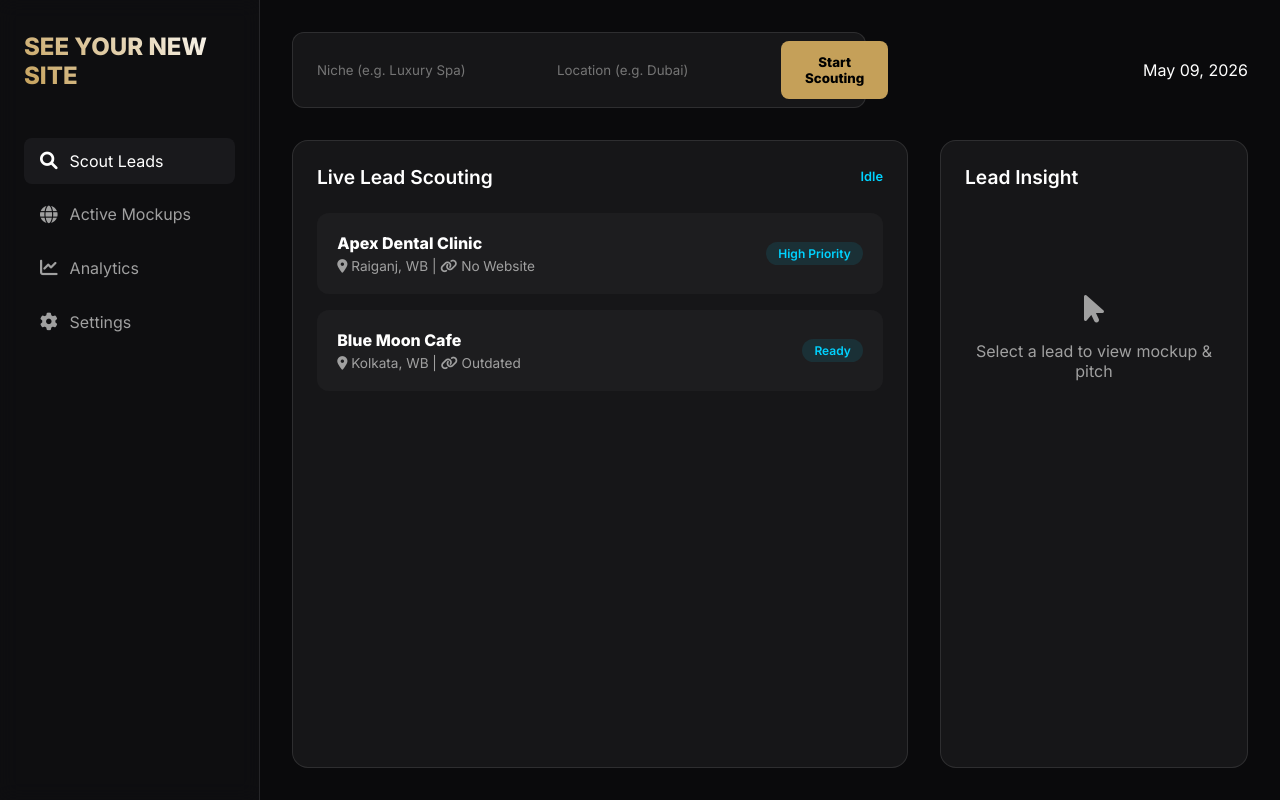
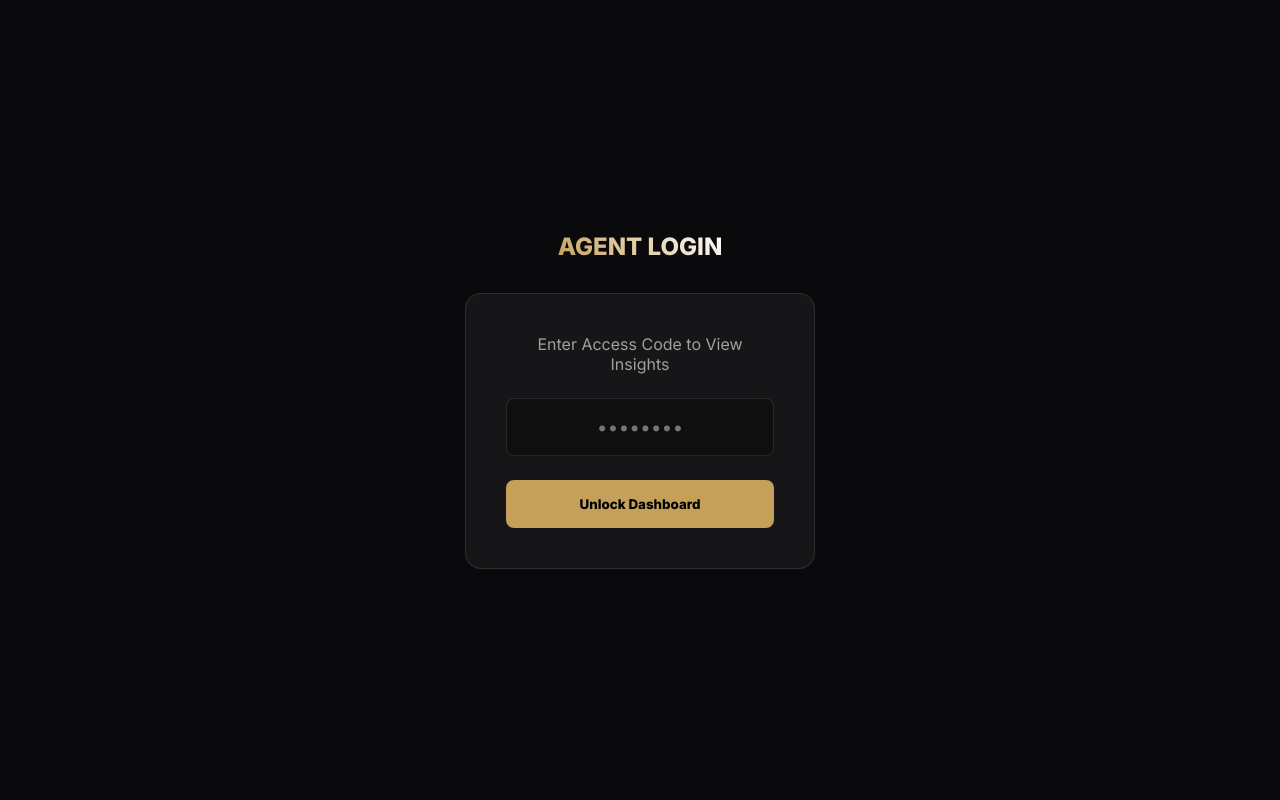
Before and after one commit to ridu1ali1/site-architect, a plain HTML site: page dashboard.html in a window 1280 px wide. Drawn offline with Linux system fonts and the light colour scheme.

Commit message:
Security: Updated password protection

```diff
--- a/dashboard.html
+++ b/dashboard.html
@@ -9,6 +9,19 @@
     <link rel="stylesheet" href="https://cdnjs.cloudflare.com/ajax/libs/font-awesome/6.0.0/css/all.min.css">
 </head>
 <body>
+    <!-- Login Overlay -->
+    <div id="login-overlay" style="position: fixed; top: 0; left: 0; width: 100%; height: 100%; background: var(--bg-dark); z-index: 1000; display: flex; flex-direction: column; align-items: center; justify-content: center; backdrop-filter: blur(20px);">
+        <div class="logo" style="margin-bottom: 2rem;">AGENT LOGIN</div>
+        <div style="background: var(--card-bg); padding: 2.5rem; border-radius: 16px; border: 1px solid var(--border); width: 350px; text-align: center;">
+            <p style="color: var(--text-dim); margin-bottom: 1.5rem;">Enter Access Code to View Insights</p>
+            <input type="password" id="access-code" placeholder="••••••••" style="width: 100%; padding: 1rem; background: rgba(0,0,0,0.3); border: 1px solid var(--border); border-radius: 8px; color: white; margin-bottom: 1.5rem; text-align: center; font-size: 1.2rem; outline: none;">
+            <button onclick="checkAccess()" style="width: 100%; padding: 1rem; background: var(--accent-gold); border: none; border-radius: 8px; font-weight: 700; cursor: pointer;">Unlock Dashboard</button>
+            <p id="login-error" style="color: #ff4d4d; font-size: 0.8rem; margin-top: 1rem; display: none;">Incorrect Access Code</p>
+        </div>
+    </div>
+
+    <!-- Main Dashboard (Hidden initially) -->
+    <div id="dashboard-content" style="display: none; width: 100%; height: 100vh; display: flex;">
 
     <aside class="sidebar">
         <div class="logo">SEE YOUR NEW SITE</div>
@@ -95,6 +108,8 @@
         </div>
     </main>
 
+    </div> <!-- End Dashboard Content -->
+
     <script src="script.js"></script>
 </body>
 </html>
```
